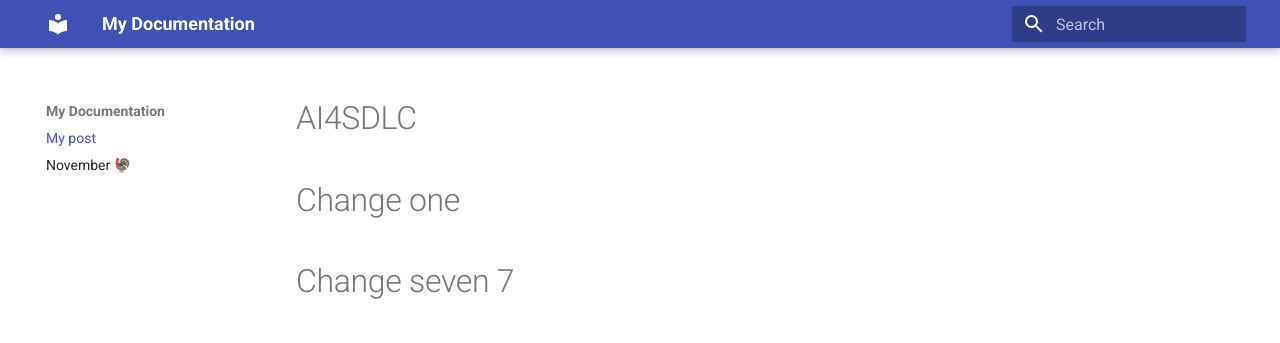
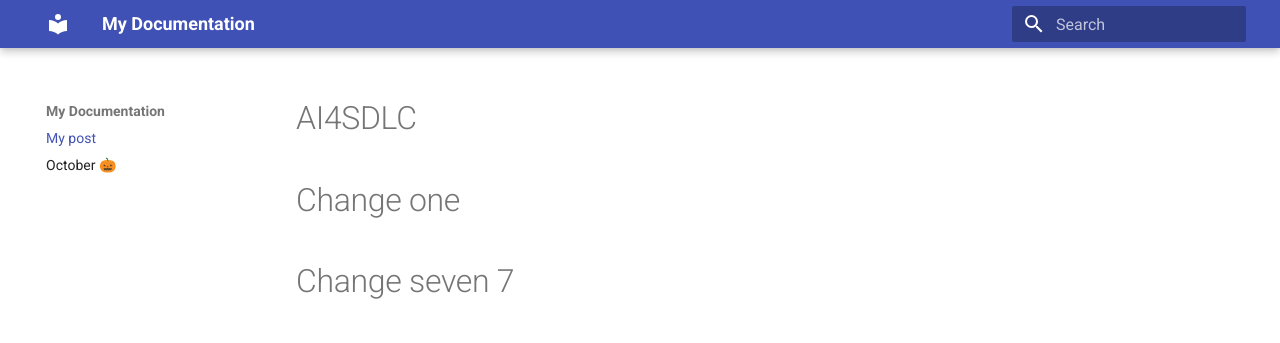
Before and after one commit to Code-dot-mil/two-steps-eval, an MkDocs documentation site: the page built from docs/index.md, in a window 1280 px wide. Shown: the top 343 px of the page. Built offline with MkDocs 1.6.1 and Material for MkDocs 9.7.7, drawn with Linux system fonts in a browser that asks for light colours.

Commit message:
Update test.md

```diff
--- a/docs/test.md
+++ b/docs/test.md
@@ -1 +1 @@
-# November 🦃
+# October 🎃
```
